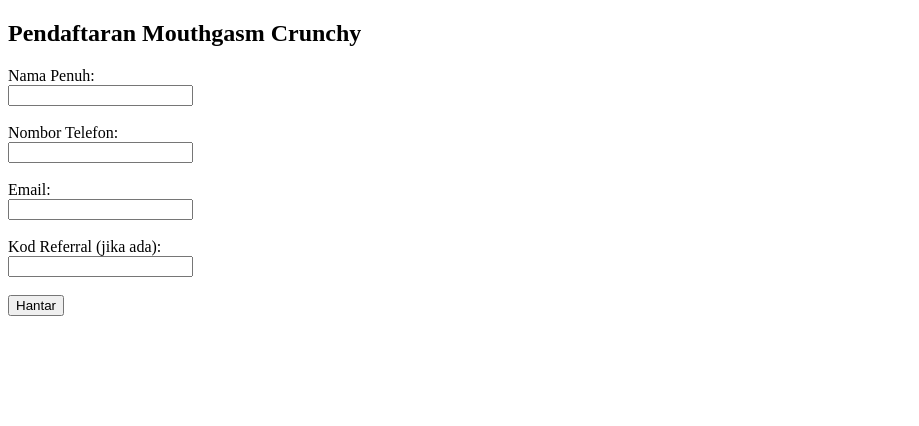
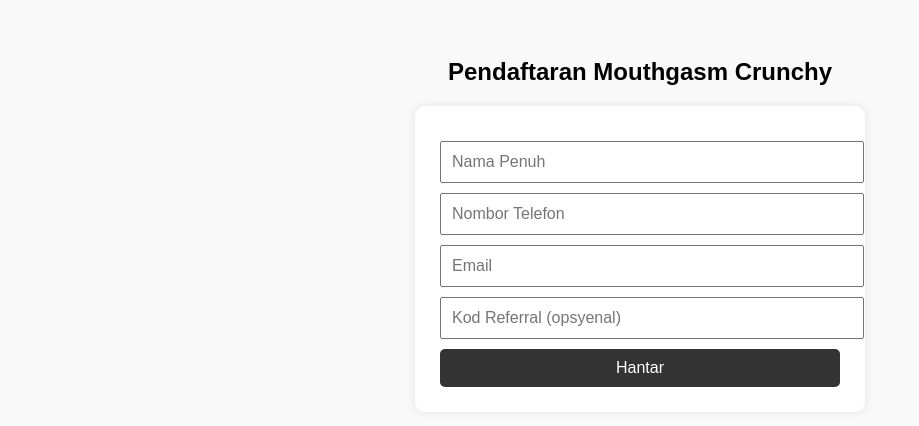
Before and after one commit to kayrollksm/mouthgasm-referral, a plain HTML site: page register.html in a window 1280 px wide. Shown: the whole page, without its empty margins (0-919 px from the left). Drawn offline with Linux system fonts and the light colour scheme.

Commit message:
debug register.html

```diff
--- a/register.html
+++ b/register.html
@@ -4,70 +4,118 @@
   <meta charset="UTF-8" />
   <meta name="viewport" content="width=device-width, initial-scale=1.0"/>
   <title>Pendaftaran Mouthgasm Crunchy</title>
+  <style>
+    body {
+      font-family: Arial, sans-serif;
+      background: #f9f9f9;
+      padding: 30px;
+      text-align: center;
+    }
+    form {
+      background: #fff;
+      padding: 25px;
+      border-radius: 10px;
+      max-width: 400px;
+      margin: auto;
+      box-shadow: 0 0 10px rgba(0,0,0,0.1);
+    }
+    input {
+      display: block;
+      margin: 10px 0;
+      padding: 10px;
+      width: 100%;
+      font-size: 16px;
+    }
+    button {
+      padding: 10px;
+      width: 100%;
+      background: #333;
+      color: white;
+      border: none;
+      font-size: 16px;
+      border-radius: 5px;
+      cursor: pointer;
+    }
+    #status-msg {
+      margin-top: 15px;
+      font-weight: bold;
+      color: green;
+    }
+  </style>
 </head>
 <body>
+
   <h2>Pendaftaran Mouthgasm Crunchy</h2>
 
   <form id="register-form">
-    <label>Nama Penuh:</label><br/>
-    <input type="text" name="name" required /><br/><br/>
-
-    <label>Nombor Telefon:</label><br/>
-    <input type="text" name="phone" required /><br/><br/>
-
-    <label>Email:</label><br/>
-    <input type="email" name="email" required /><br/><br/>
-
-    <label>Kod Referral (jika ada):</label><br/>
-    <input type="text" name="referral" id="referral" /><br/><br/>
-
+    <input type="text" name="name" placeholder="Nama Penuh" required />
+    <input type="text" name="phone" placeholder="Nombor Telefon" required />
+    <input type="email" name="email" placeholder="Email" required />
+    <input type="text" name="referral" id="referral" placeholder="Kod Referral (opsyenal)" />
     <button type="submit">Hantar</button>
   </form>
 
   <p id="status-msg"></p>
 
   <script>
-    // Autofill referral dari URL
+    // STEP 1: Auto isi Kod Referral dari URL
     const params = new URLSearchParams(window.location.search);
-    const referral = params.get("ref");
-    if (referral) {
-      document.getElementById("referral").value = referral;
+    const refCode = params.get("ref");
+    if (refCode) {
+      document.getElementById("referral").value = refCode;
     }
 
-    // Google Form POST endpoint
+    // STEP 2: Define Google Form action URL
     const formUrl = "https://docs.google.com/forms/d/e/1FAIpQLSexA_zhdcsOJ2jg_UQKIIHMofa0OQwAekTWgMIUFJDpalEJKA/formResponse";
 
-    // Entry IDs ikut susunan Google Form
+    // STEP 3: Map nama input kepada Entry ID Google Form
     const entryIds = {
       name: "entry.774225978",
       phone: "entry.1920451671",
       email: "entry.1428323858",
-      referral: "entry.1022881571",
+      referral: "entry.1022881571"
     };
 
-    // Submit handler
+    // STEP 4: Bila user tekan submit
     document.getElementById("register-form").addEventListener("submit", function (e) {
       e.preventDefault();
 
       const form = e.target;
+
+      // Prepare form data untuk Google Form
       const formData = new FormData();
       formData.append(entryIds.name, form.name.value);
       formData.append(entryIds.phone, form.phone.value);
       formData.append(entryIds.email, form.email.value);
       formData.append(entryIds.referral, form.referral.value);
 
+      // DEBUG log: tengok apa yang dihantar
+      console.log("Hantar data ke Google Form:");
+      console.log("Nama:", form.name.value);
+      console.log("Phone:", form.phone.value);
+      console.log("Email:", form.email.value);
+      console.log("Referral:", form.referral.value);
+
+      // STEP 5: Hantar ke Google Form
       fetch(formUrl, {
         method: "POST",
         mode: "no-cors",
         body: formData,
       })
-        .then(() => {
-          window.location.href = "thank.html"; // Redirect bila berjaya
-        })
-        .catch(() => {
-          document.getElementById("status-msg").innerText = "Gagal submit, cuba lagi.";
-        });
+      .then(() => {
+        // Berjaya submit → redirect
+        document.getElementById("status-msg").innerText = "Pendaftaran berjaya! Redirect...";
+        const redirectId = form.referral.value || "TIADA-ID";
+        setTimeout(() => {
+          window.location.href = `thank.html?id=${encodeURIComponent(redirectId)}`;
+        }, 1000);
+      })
+      .catch((error) => {
+        console.error("Ralat semasa submit:", error);
+        document.getElementById("status-msg").innerText = "Gagal submit. Sila cuba lagi.";
+      });
     });
   </script>
+
 </body>
 </html>
```
